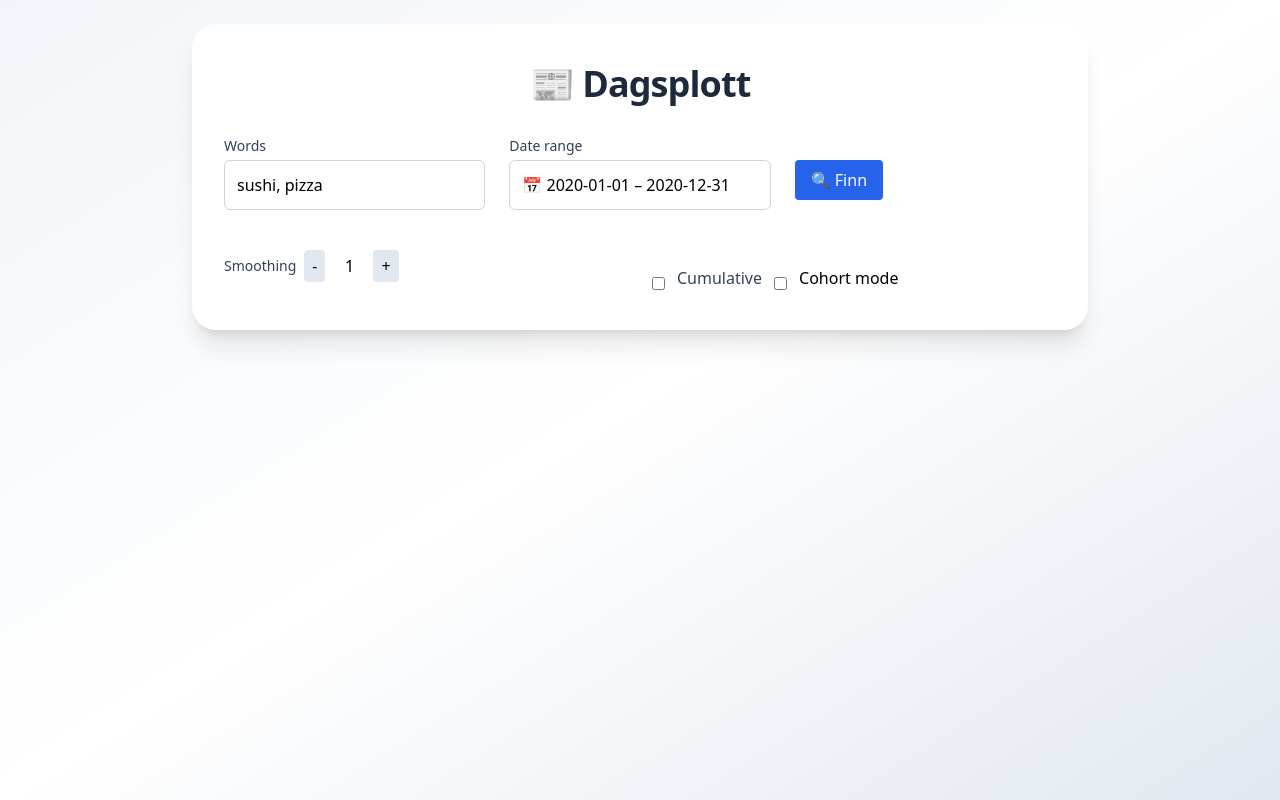
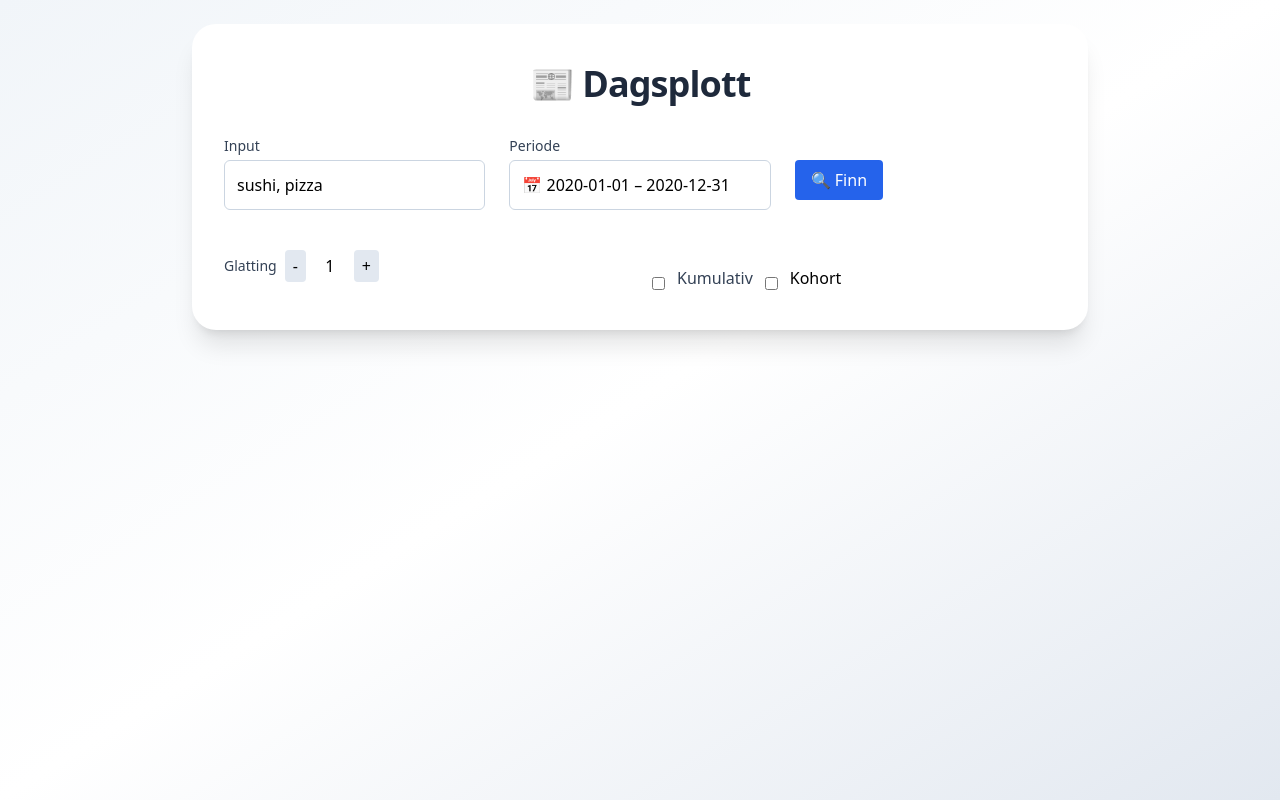
Before and after one commit to Yoonsen/dagsplott, a React (Vite) app: page / in a window 1280 px wide. Built offline with nearby package versions, Linux system fonts and the light colour scheme; the HTML template or start-up script is replaced by a standard one.

Commit message:
til norsk

```diff
--- a/src/App.jsx
+++ b/src/App.jsx
@@ -169,7 +169,7 @@ useEffect(() => {
 
         <div className="grid grid-cols-1 sm:grid-cols-3 gap-6">
           <div>
-            <label className="block text-sm font-medium text-slate-700 mb-1">Words</label>
+            <label className="block text-sm font-medium text-slate-700 mb-1">Input</label>
             <input
               className="w-full border border-slate-300 p-3 rounded-md focus:ring-2 focus:ring-blue-500 focus:outline-none bg-white"
               value={word}
@@ -179,7 +179,7 @@ useEffect(() => {
             />
           </div>
             <div className="relative">
-              <label className="block text-sm font-medium text-slate-700 mb-1">Date range</label>
+              <label className="block text-sm font-medium text-slate-700 mb-1">Periode</label>
               <button
                 onClick={() => setShowDatePopup(!showDatePopup)}
                 className="w-full border border-slate-300 p-3 rounded-md bg-white focus:ring-2 focus:ring-blue-500 flex items-center justify-between"
@@ -190,11 +190,11 @@ useEffect(() => {
               {showDatePopup && (
                 <div className="absolute z-10 bg-white border border-slate-300 rounded-md shadow-md mt-2 p-4 space-y-2 w-full">
                   <div>
-                    <label className="block text-xs text-slate-600">Start</label>
+                    <label className="block text-xs text-slate-600">Fra</label>
                     <input type="date" value={startDate} onChange={e => setStartDate(e.target.value)} className="w-full border border-slate-300 p-2 rounded" />
                   </div>
                   <div>
-                    <label className="block text-xs text-slate-600">End</label>
+                    <label className="block text-xs text-slate-600">Til</label>
                     <input type="date" value={endDate} onChange={e => setEndDate(e.target.value)} className="w-full border border-slate-300 p-2 rounded" />
                   </div>
                 </div>
@@ -210,7 +210,7 @@ useEffect(() => {
 
         <div className="grid grid-cols-1 sm:grid-cols-2 gap-6">
             <div className="flex items-center gap-2">
-              <label className="text-sm text-slate-700">Smoothing</label>
+              <label className="text-sm text-slate-700">Glatting</label>
               <button
                 className="px-2 py-1 bg-slate-200 rounded"
                 onClick={() => setSmooth(s => Math.max(1, s - 1))}
@@ -224,9 +224,9 @@ useEffect(() => {
 
           <div className="flex items-end gap-3 pt-6">
             <input type="checkbox" id="cumulative" checked={cumulative} onChange={e => setCumulative(e.target.checked)} />
-            <label htmlFor="cumulative" className="text-slate-700">Cumulative</label>
+            <label htmlFor="cumulative" className="text-slate-700">Kumulativ</label>
               <input type="checkbox" id="cohort" checked={cohort} onChange={e => setCohort(e.target.checked)} />
-<label htmlFor="cohort">Cohort mode</label>
+<label htmlFor="cohort">Kohort</label>
           </div>
         </div>
 
```
Also changed, not shown: src/.ipynb_checkpoints/App-checkpoint.jsx.
